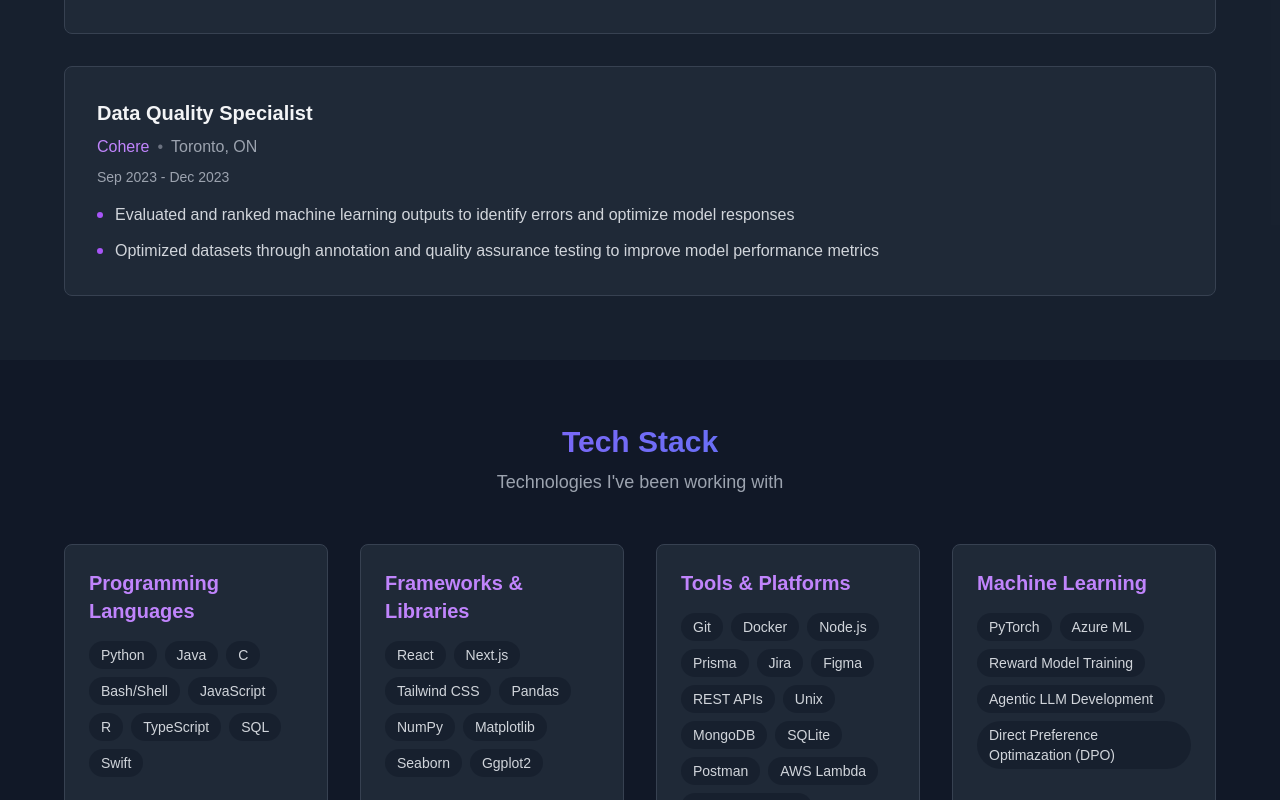
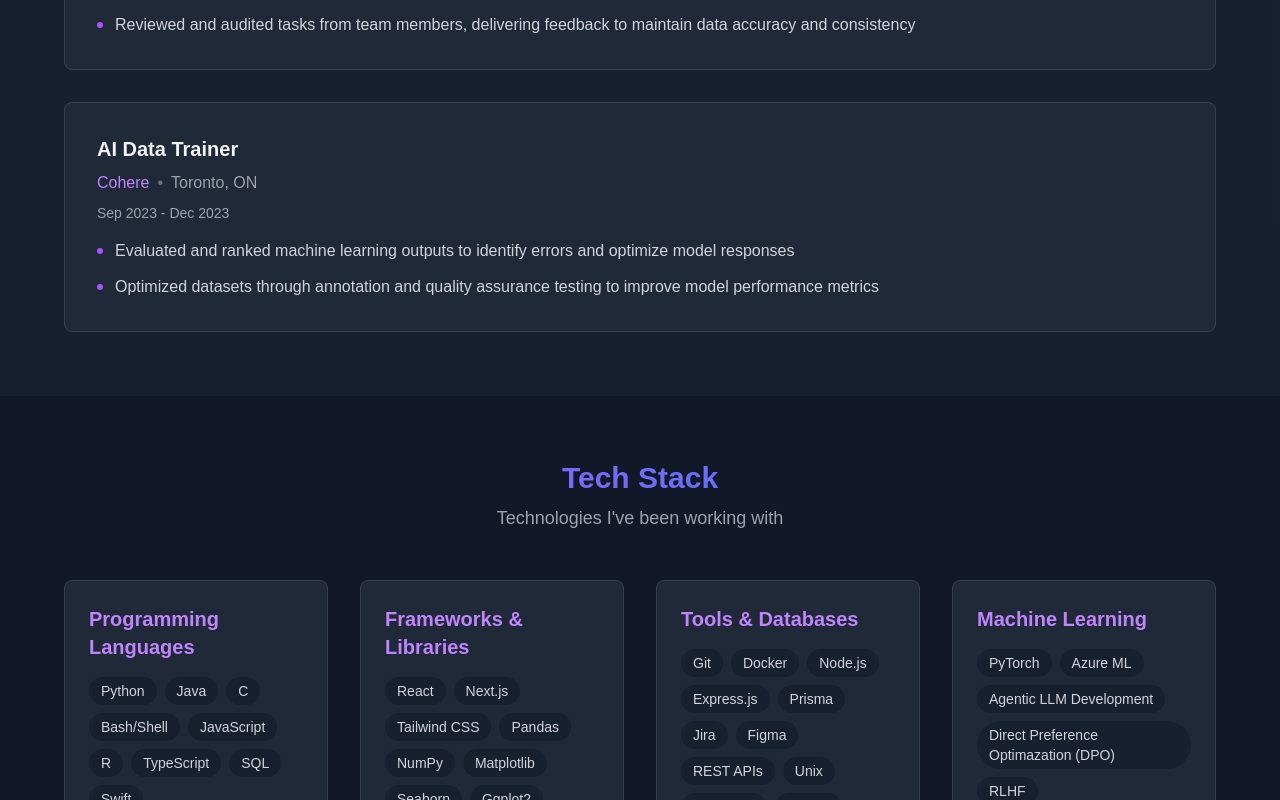
Before and after one commit to faraazzz31/faraazzz31.github.io, a Next.js app: page / in a window 1280 px wide. Shown: the part 1300-2100 px from the top of the page. Built offline with nearby package versions, Linux system fonts and the light colour scheme.

Commit message:
Resume update

```diff
--- a/app/page.js
+++ b/app/page.js
@@ -385,19 +385,20 @@ const Portfolio = () => {
               {[
                 {
                   date: 'Dec 2023 - Present',
-                  title: 'Senior Data Quality Specialist',
+                  title: 'Senior AI Data Trainer',
                   company: 'Cohere',
                   location: 'Toronto, ON',
                   points: [
                     'Specializing in code review of LLM data',
                     'Performed quality assurance and evaluation of code generation (RLHF) across various programming languages (Python, Java, HTML/CSS, JavaScript, C, SQL, TypeScript), achieving 13.5% performance improvement while reducing operational costs by 50%',
                     'Conducted data curation and annotation tasks for Command R/R+ (104B parameters), collaborating with teams to enhance LLM performance',
-                    'Carried comprehensive validation processes including prompt engineering, debugging, and code testing to optimize model outputs across diverse technical domains'
+                    'Carried comprehensive validation processes including prompt engineering, debugging, and code testing to optimize model outputs across diverse technical domains',
+                    'Reviewed and audited tasks from team members, delivering feedback to maintain data accuracy and consistency'
                   ]
                 },
                 {
                   date: 'Sep 2023 - Dec 2023',
-                  title: 'Data Quality Specialist',
+                  title: 'AI Data Trainer',
                   company: 'Cohere',
                   location: 'Toronto, ON',
                   points: [
@@ -456,12 +457,12 @@ const Portfolio = () => {
                   skills: ['React', 'Next.js', 'Tailwind CSS', 'Pandas', 'NumPy', 'Matplotlib', 'Seaborn', 'Ggplot2']
                 },
                 {
-                  title: 'Tools & Platforms',
-                  skills: ['Git', 'Docker', 'Node.js', 'Prisma', 'Jira', 'Figma', 'REST APIs', 'Unix', 'MongoDB', 'SQLite', 'Postman', 'AWS Lambda', 'AWS DynamoDB', 'PostgreSQL']
+                  title: 'Tools & Databases',
+                  skills: ['Git', 'Docker', 'Node.js', 'Express.js','Prisma', 'Jira', 'Figma', 'REST APIs', 'Unix', 'MongoDB', 'SQLite', 'Postman', 'AWS Lambda', 'AWS DynamoDB', 'PostgreSQL']
                 },
                 {
                   title: 'Machine Learning',
-                  skills: ['PyTorch', 'Azure ML', 'Reward Model Training', 'Agentic LLM Development', 'Direct Preference Optimazation (DPO)']
+                  skills: ['PyTorch', 'Azure ML', 'Agentic LLM Development', 'Direct Preference Optimazation (DPO)', 'RLHF']
                 }
               ].map((category, index) => (
                   <div key={index}
```
Also changed, not shown: 1 other file (tests, documents, lock files or other folders).
